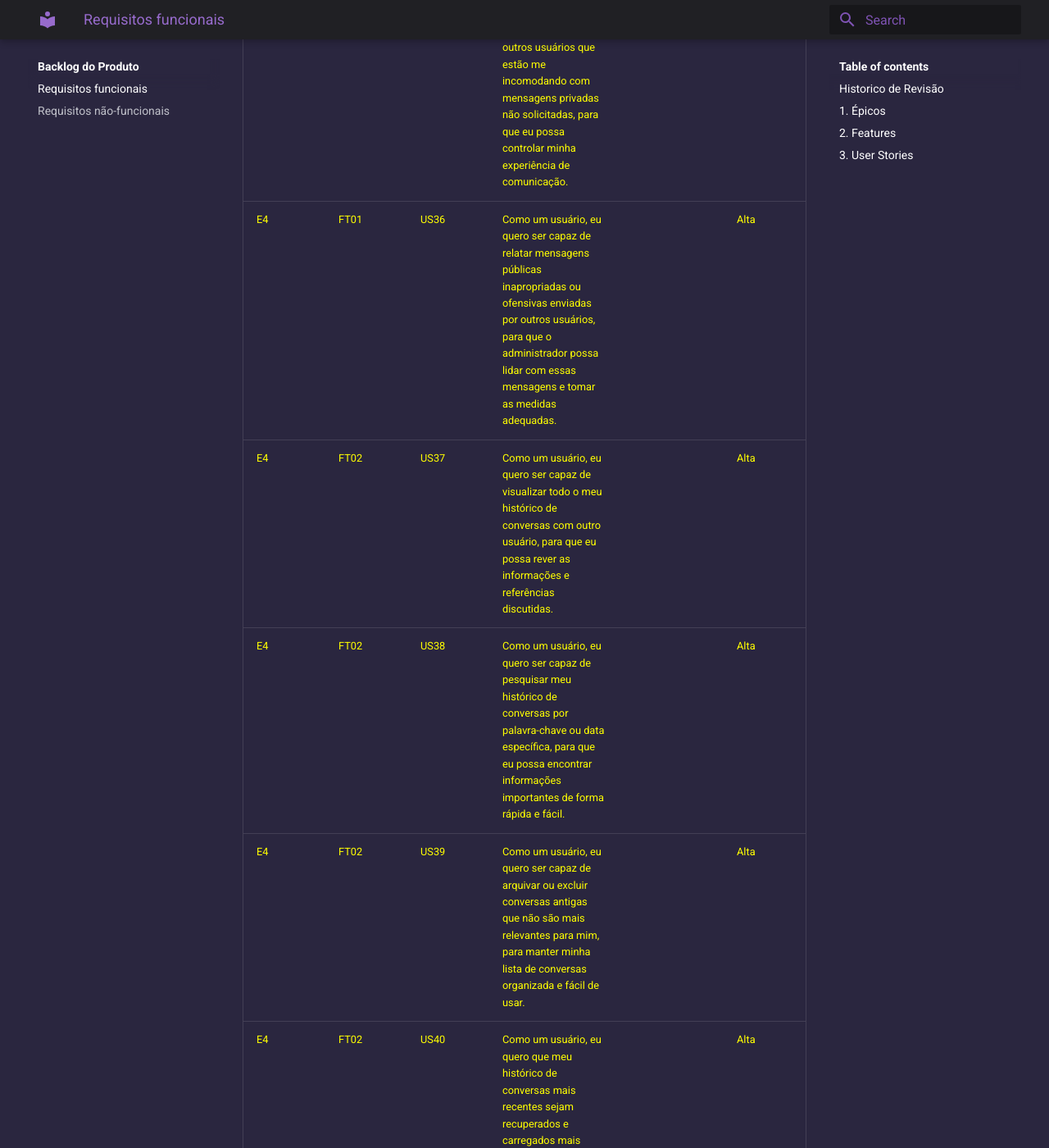
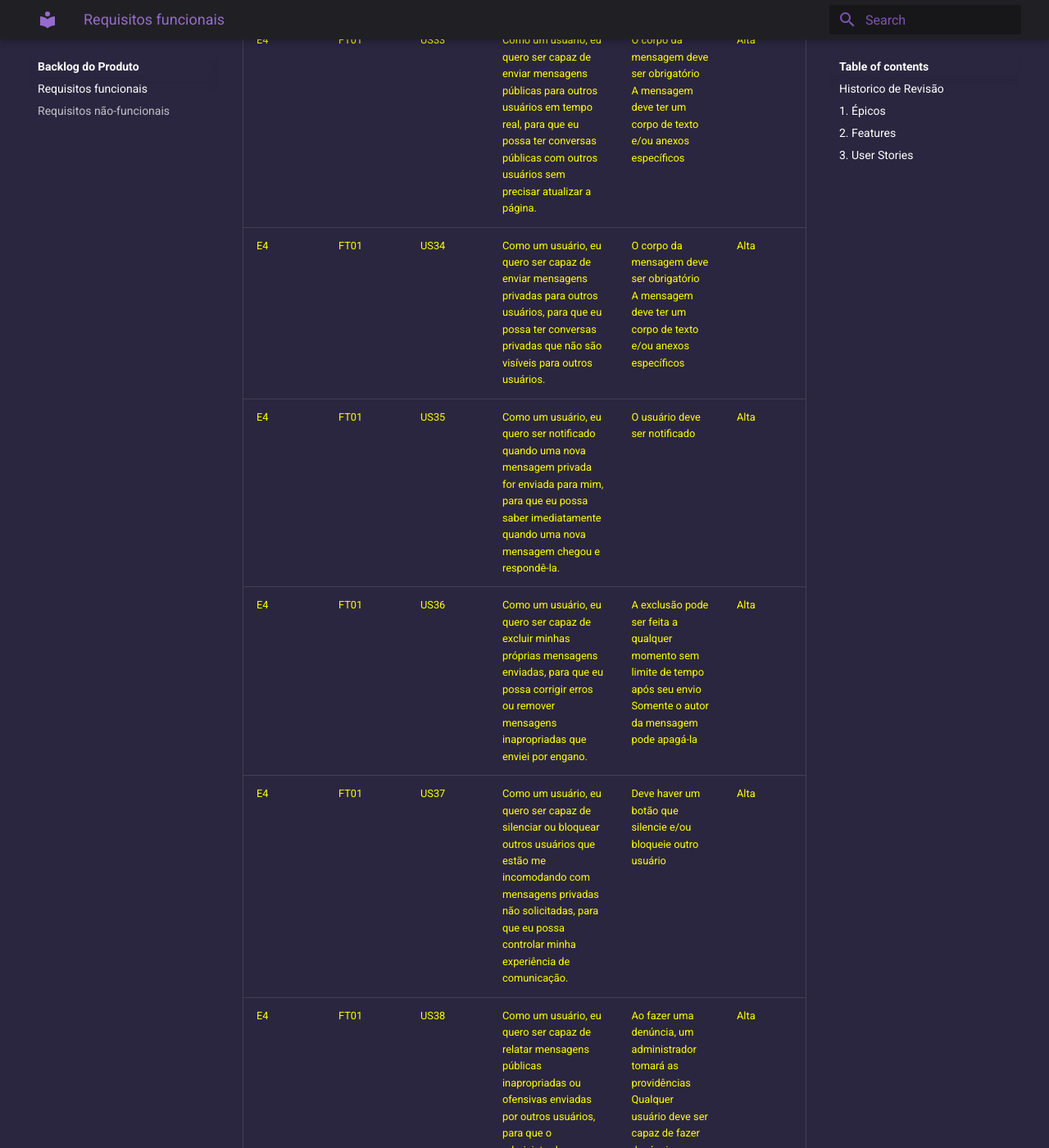
Before and after one commit to mdsreq-fga-unb/2023.1-TwoDo, an MkDocs documentation site: the page built from docs/backlog/index.md, in a window 1280 px wide and 1400 px high, scrolled down 10390 px. Shown: the whole window at 82% size. Built offline with MkDocs 1.6.1 and Material for MkDocs 9.7.7, drawn with Linux system fonts in a browser that asks for light colours; some of the changed text lies outside the part shown.

Commit message:
cabou por hoje

```diff
--- a/docs/backlog/index.md
+++ b/docs/backlog/index.md
@@ -162,7 +162,8 @@
 <td>FT04</td>
 <td>US15</td>
 <td>Eu como usuário gostaria de editar meus avisos em caso de erro de digitação e etc.</td>
-<td></td>
+<td>A edição pode ser feita a qualquer momento sem limite de tempo após sua publicação</br>
+    Somente o autor do aviso pode editá-lo</td>
 <td>Alta</td>
 </tr>
 
@@ -171,7 +172,8 @@
 <td>FT04</td>
 <td>US16</td>
 <td>Eu como usuário gostaria de editar minhas perguntas em caso de erro de digitação e etc.</td>
-<td></td>
+<td>A edição pode ser feita a qualquer momento sem limite de tempo após sua publicação</br>
+    Somente o autor do aviso pode editá-lo</td>
 <td>Alta</td>
 </tr>
 
@@ -180,7 +182,30 @@
 <td>FT04</td>
 <td>US17</td>
 <td>Eu como usuário gostaria de editar minhas respostas em caso de erro de digitação e etc.</td>
-<td></td>
+<td>A edição pode ser feita a qualquer momento sem limite de tempo após sua publicação</br>
+    Somente o autor do aviso pode editá-lo</td>
+<td>Alta</td>
+</tr>
+
+<tr style="color:yellow">
+<td>E2</td>
+<td>FT04</td>
+<td>US18</td>
+<td>Eu como usuário gostaria de responder as respostas de outros usuários.</td>
+<td>O usuário pode responder uma resposta dentro de uma pergunta, permitindo respostas aninhadas</td>
+<td>Alta</td>
+</tr>
+
+<tr style="color:yellow">
+<td>E2</td>
+<td>FT04</td>
+<td>US19</td>
+<td>Eu como usuário gostaria de responder os avisos enviados pela monitora.</td>
+<td>*Caracteres especiais devem ser aceitos ao criar respostas;</br>
+*Números devem ser aceitos ao criar respostas;</br>
+*Respostas devem ter identificações diferentes;</br>
+*Uma resposta não poderá existir se não existir um usuário e uma pergunta para criá-la</br>
+*O corpo da resposta deve ser obrigatório</td>
 <td>Alta</td>
 </tr>
 
@@ -293,27 +318,9 @@
 <tr style="color:yellow">
 <td>E4</td>
 <td>FT01</td>
-<td>US31</td>
+<td>US33</td>
 <td>Como um usuário, eu quero ser capaz de enviar mensagens públicas para outros usuários em tempo real, para que eu possa ter conversas públicas com outros usuários sem precisar atualizar a página.</td>
-<td></td>
-<td>Alta</td>
-</tr>
-
-<tr style="color:yellow">
-<td>E4</td>
-<td>FT01</td>
-<td>US32</td>
-<td>Como um usuário, eu quero ser capaz de enviar mensagens privadas para outros usuários, para que eu possa ter conversas privadas que não são visíveis para outros usuários.</td>
-<td></td>
-<td>Alta</td>
-</tr>
-
-<tr style="color:yellow">
-<td>E4</td>
-<td>FT01</td>
-<td>US33</td>
-<td>Como um usuário, eu quero ser notificado quando uma nova mensagem privada for enviada para mim, para que eu possa saber imediatamente quando uma nova mensagem chegou e respondê-la.</td>
-<td></td>
+<td>O corpo da mensagem deve ser obrigatório</br> A mensagem deve ter um corpo de texto e/ou anexos específicos</td>
 <td>Alta</td>
 </tr>
 
@@ -321,8 +328,8 @@
 <td>E4</td>
 <td>FT01</td>
 <td>US34</td>
-<td>Como um usuário, eu quero ser capaz de excluir minhas próprias mensagens enviadas, para que eu possa corrigir erros ou remover mensagens inapropriadas que enviei por engano.</td>
-<td></td>
+<td>Como um usuário, eu quero ser capaz de enviar mensagens privadas para outros usuários, para que eu possa ter conversas privadas que não são visíveis para outros usuários.</td>
+<td>O corpo da mensagem deve ser obrigatório</br> A mensagem deve ter um corpo de texto e/ou anexos específicos</td>
 <td>Alta</td>
 </tr>
 
@@ -330,8 +337,8 @@
 <td>E4</td>
 <td>FT01</td>
 <td>US35</td>
-<td>Como um usuário, eu quero ser capaz de silenciar ou bloquear outros usuários que estão me incomodando com mensagens privadas não solicitadas, para que eu possa controlar minha experiência de comunicação.</td>
-<td></td>
+<td>Como um usuário, eu quero ser notificado quando uma nova mensagem privada for enviada para mim, para que eu possa saber imediatamente quando uma nova mensagem chegou e respondê-la.</td>
+<td>O usuário deve ser notificado</td>
 <td>Alta</td>
 </tr>
 
@@ -339,26 +346,27 @@
 <td>E4</td>
 <td>FT01</td>
 <td>US36</td>
-<td>Como um usuário, eu quero ser capaz de relatar mensagens públicas inapropriadas ou ofensivas enviadas por outros usuários, para que o administrador possa lidar com essas mensagens e tomar as medidas adequadas.</td>
-<td></td>
+<td>Como um usuário, eu quero ser capaz de excluir minhas próprias mensagens enviadas, para que eu possa corrigir erros ou remover mensagens inapropriadas que enviei por engano.</td>
+<td>A exclusão pode ser feita a qualquer momento sem limite de tempo após seu envio</br>
+Somente o autor da mensagem pode apagá-la</td>
 <td>Alta</td>
 </tr>
 
 <tr style="color:yellow">
 <td>E4</td>
-<td>FT02</td>
+<td>FT01</td>
 <td>US37</td>
-<td>Como um usuário, eu quero ser capaz de visualizar todo o meu histórico de conversas com outro usuário, para que eu possa rever as informações e referências discutidas.</td>
-<td></td>
+<td>Como um usuário, eu quero ser capaz de silenciar ou bloquear outros usuários que estão me incomodando com mensagens privadas não solicitadas, para que eu possa controlar minha experiência de comunicação.</td>
+<td>Deve haver um botão que silencie e/ou bloqueie outro usuário</td>
 <td>Alta</td>
 </tr>
 
 <tr style="color:yellow">
 <td>E4</td>
-<td>FT02</td>
+<td>FT01</td>
 <td>US38</td>
-<td>Como um usuário, eu quero ser capaz de pesquisar meu histórico de conversas por palavra-chave ou data específica, para que eu possa encontrar informações importantes de forma rápida e fácil.</td>
-<td></td>
+<td>Como um usuário, eu quero ser capaz de relatar mensagens públicas inapropriadas ou ofensivas enviadas por outros usuários, para que o administrador possa lidar com essas mensagens e tomar as medidas adequadas.</td>
+<td>Ao fazer uma denúncia, um administrador tomará as providências</br> Qualquer usuário deve ser capaz de fazer denúncias</td>
 <td>Alta</td>
 </tr>
 
@@ -366,8 +374,8 @@
 <td>E4</td>
 <td>FT02</td>
 <td>US39</td>
-<td>Como um usuário, eu quero ser capaz de arquivar ou excluir conversas antigas que não são mais relevantes para mim, para manter minha lista de conversas organizada e fácil de usar.</td>
-<td></td>
+<td>Como um usuário, eu quero ser capaz de visualizar todo o meu histórico de conversas com outro usuário, para que eu possa rever as informações e referências discutidas.</td>
+<td>É permitido que o usuário visualize todas as mensagens que o envolve</td>
 <td>Alta</td>
 </tr>
 
@@ -375,8 +383,26 @@
 <td>E4</td>
 <td>FT02</td>
 <td>US40</td>
+<td>Como um usuário, eu quero ser capaz de pesquisar meu histórico de conversas por palavra-chave ou data específica, para que eu possa encontrar informações importantes de forma rápida e fácil.</td>
+<td>A busca será feita no campo por palavras-chaves para achar mensagens específicas</td>
+<td>Alta</td>
+</tr>
+
+<tr style="color:yellow">
+<td>E4</td>
+<td>FT02</td>
+<td>US41</td>
+<td>Como um usuário, eu quero ser capaz de arquivar ou excluir conversas antigas que não são mais relevantes para mim, para manter minha lista de conversas organizada e fácil de usar.</td>
+<td>A exclusão ou arquivamento do histórico de mensagens pode ser feito a qualquer momento pelo usuário</td>
+<td>Alta</td>
+</tr>
+
+<tr style="color:yellow">
+<td>E4</td>
+<td>FT02</td>
+<td>US42</td>
 <td>Como um usuário, eu quero que meu histórico de conversas mais recentes sejam recuperados e carregados mais rapidamente.</td>
-<td></td>
+<td>Mensagens recentes armazenadas em cache devem preencher rapidamente o chat quando aberto</td>
 <td>Alta</td>
 </tr>
 
```
Also changed, not shown: other parts of docs/backlog/index.md (+13 -13 lines).
